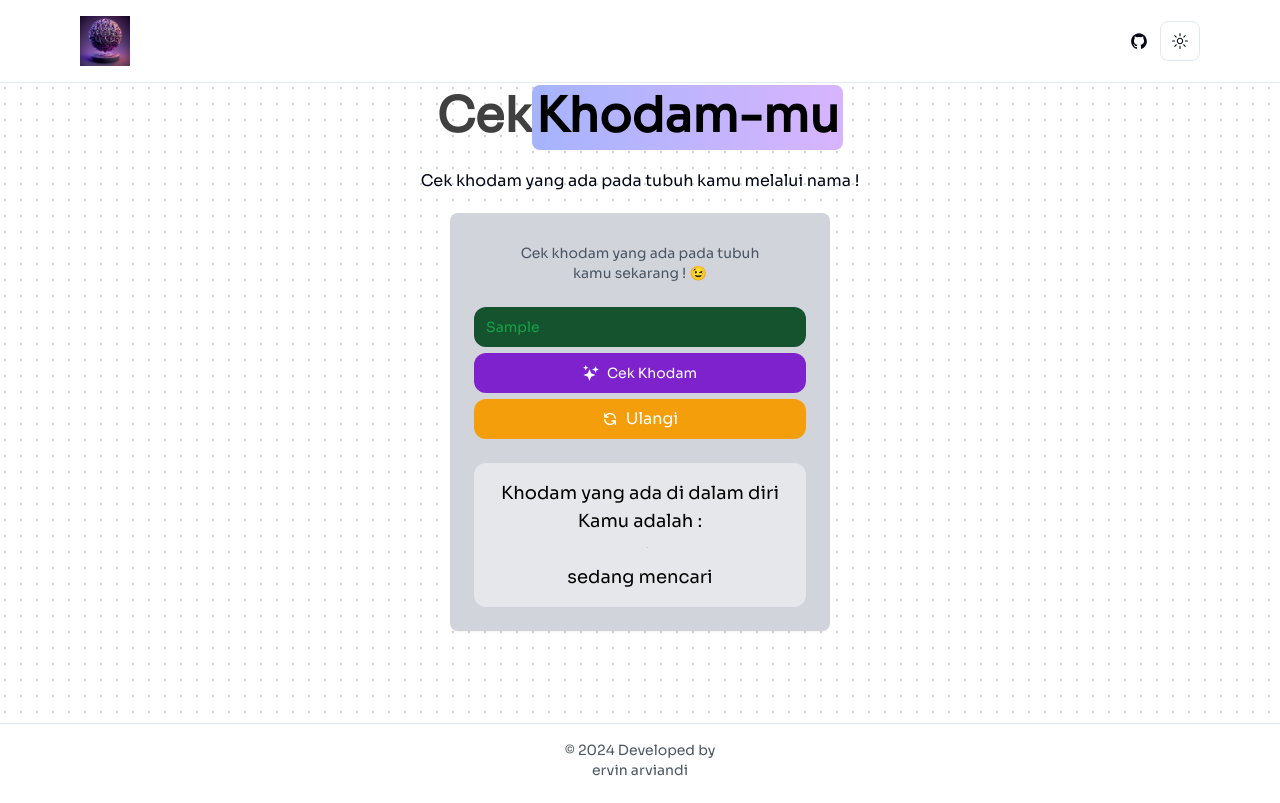
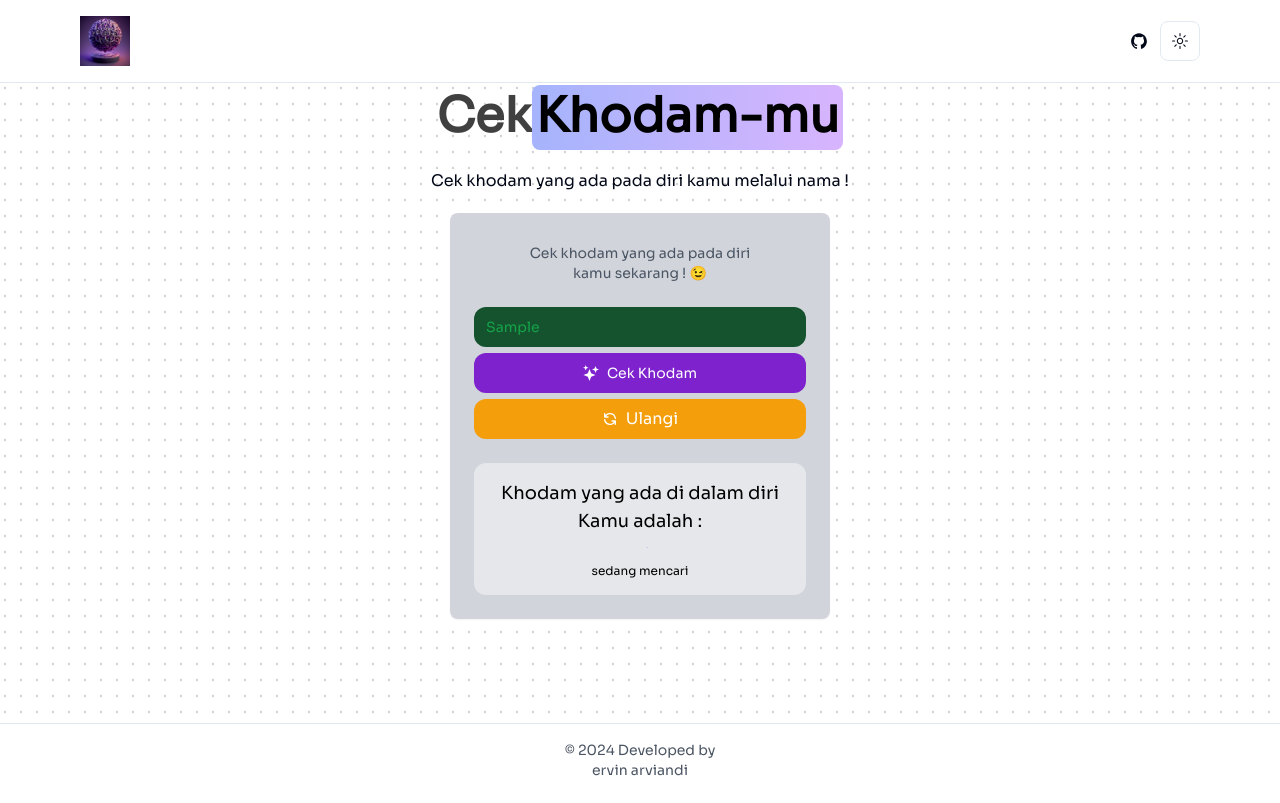
Before and after one commit to ervinarviandi/Cek-Khodam, a Next.js app: page / in a window 1280 px wide. Both pictures are taken after typing "Sample" into the empty fields and a click on the button "Cek Khodam". Built offline with nearby package versions, Linux system fonts and the light colour scheme.

Commit message:
change text

```diff
--- a/components/commons/Cek-khodam.tsx
+++ b/components/commons/Cek-khodam.tsx
@@ -99,13 +99,13 @@ const Cekkhodam = () => {
           </Highlight>
         </motion.h1>
         <p className="text-center text-md my-5">
-          Cek khodam yang ada pada tubuh kamu melalui nama !
+          Cek khodam yang ada pada diri kamu melalui nama !
         </p>
         <Card className="lg:w-[380px] md:w-[380px] w-[300px] dark:bg-[#18181b] bg-gray-300  mx-auto border-none relative overflow-hiden shrink-0 overflow-inherit color-inherit subpixel-antialiased ">
           <CardHeader>
             <CardTitle className="text-white font-bold"></CardTitle>
             <CardDescription className="text-center flex justify-center dark:text-gray-400 text-gray-600">
-              Cek khodam yang ada pada tubuh <br /> kamu sekarang ! 😉
+              Cek khodam yang ada pada diri <br /> kamu sekarang ! 😉
             </CardDescription>
           </CardHeader>
           <CardContent>
@@ -144,7 +144,7 @@ const Cekkhodam = () => {
               {isLoading ? (
                 <>
                   <CircularProgress size={15} color="secondary" />{" "}
-                  <p>sedang mencari</p>
+                  <p className="text-xs ">sedang mencari</p>
                 </>
               ) : (
                 <>
```
